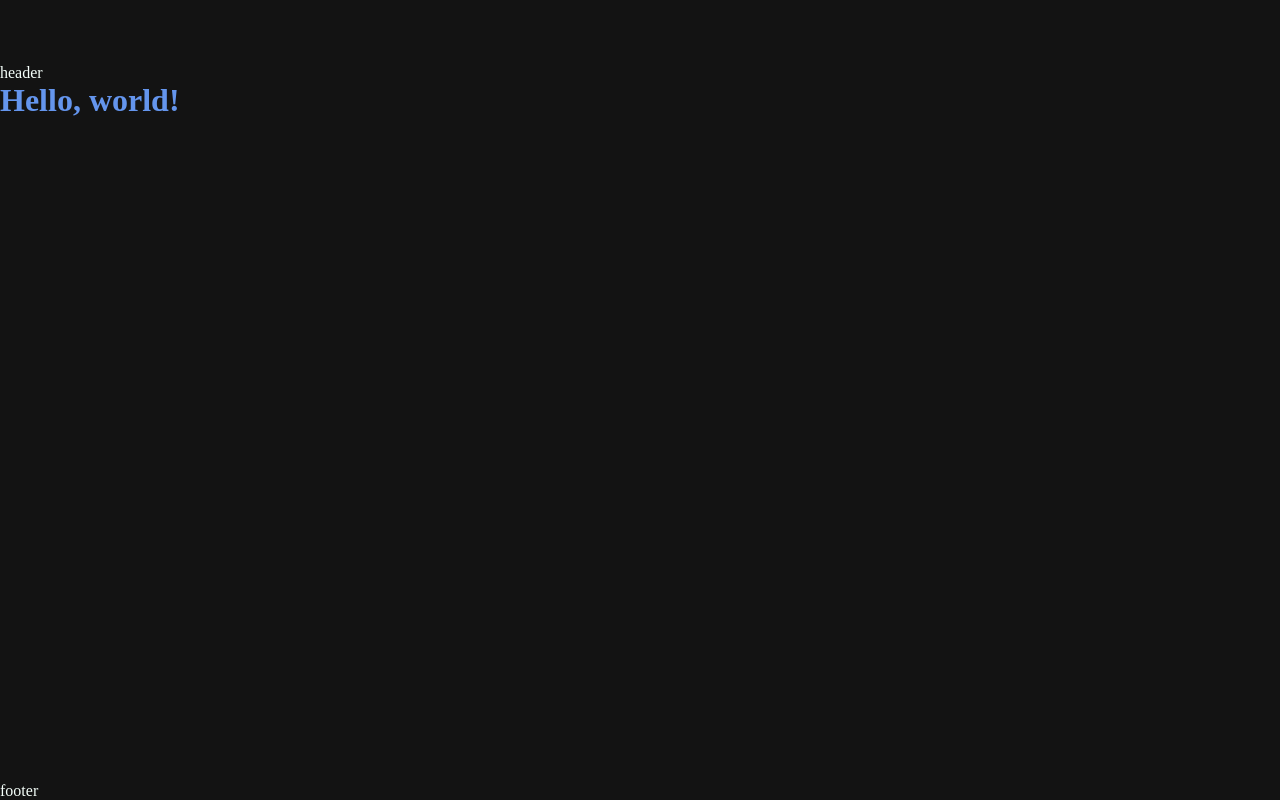
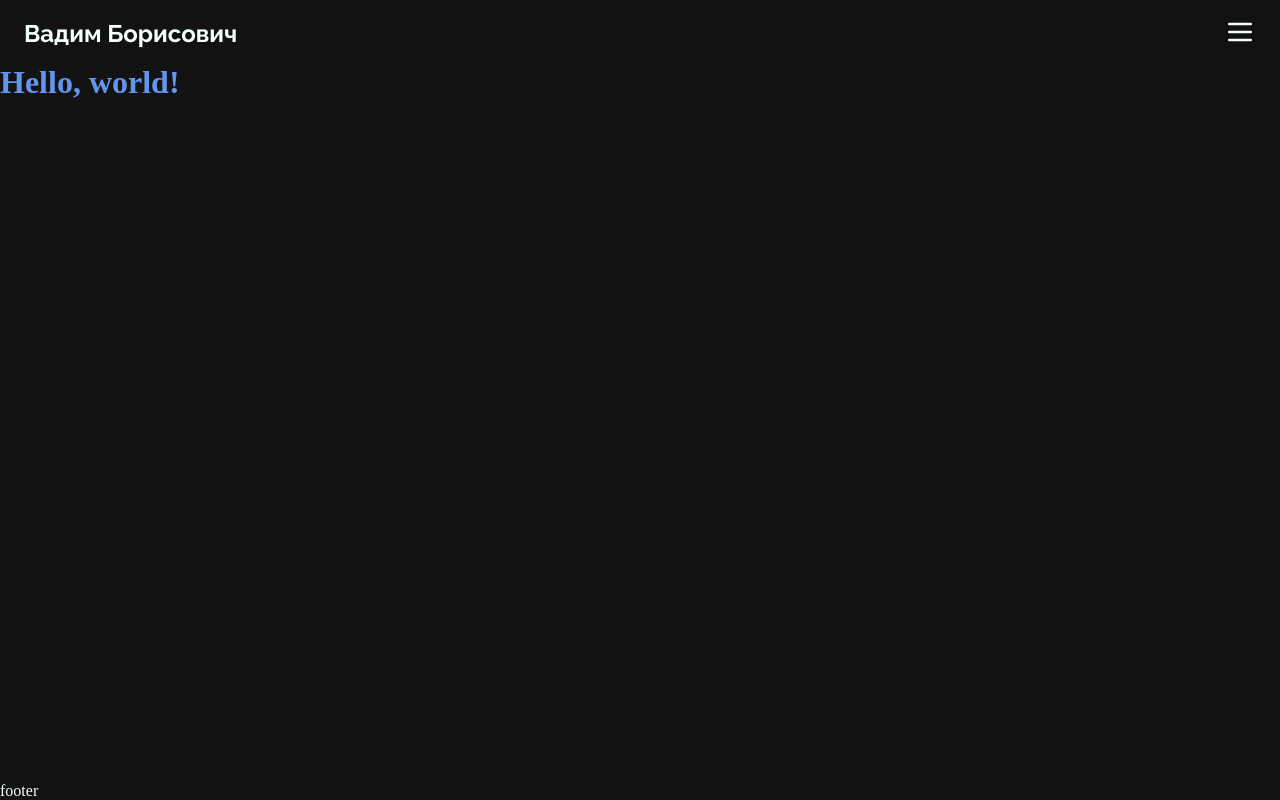
Before and after one commit to svbinf-ru/svbinf.ru, a Next.js app: page / in a window 1280 px wide. Built offline with nearby package versions, Linux system fonts and the light colour scheme.

Commit message:
feat(layout): include `Header` in layout

```diff
--- a/app/layout.tsx
+++ b/app/layout.tsx
@@ -1,4 +1,6 @@
 import '@/styles/_globals.scss'
+
+import Header from '@/components/Header'
 
 import styles from './layout.module.scss'
 
@@ -11,7 +13,7 @@ export default function RootLayout({
         <html className={styles.fullHeight} lang="en">
             <body className={styles.fullHeight}>
                 <div className={styles.wrapper}>
-                    <header>header</header>
+                    <Header />
                     {children}
                     <footer>footer</footer>
                 </div>
```
